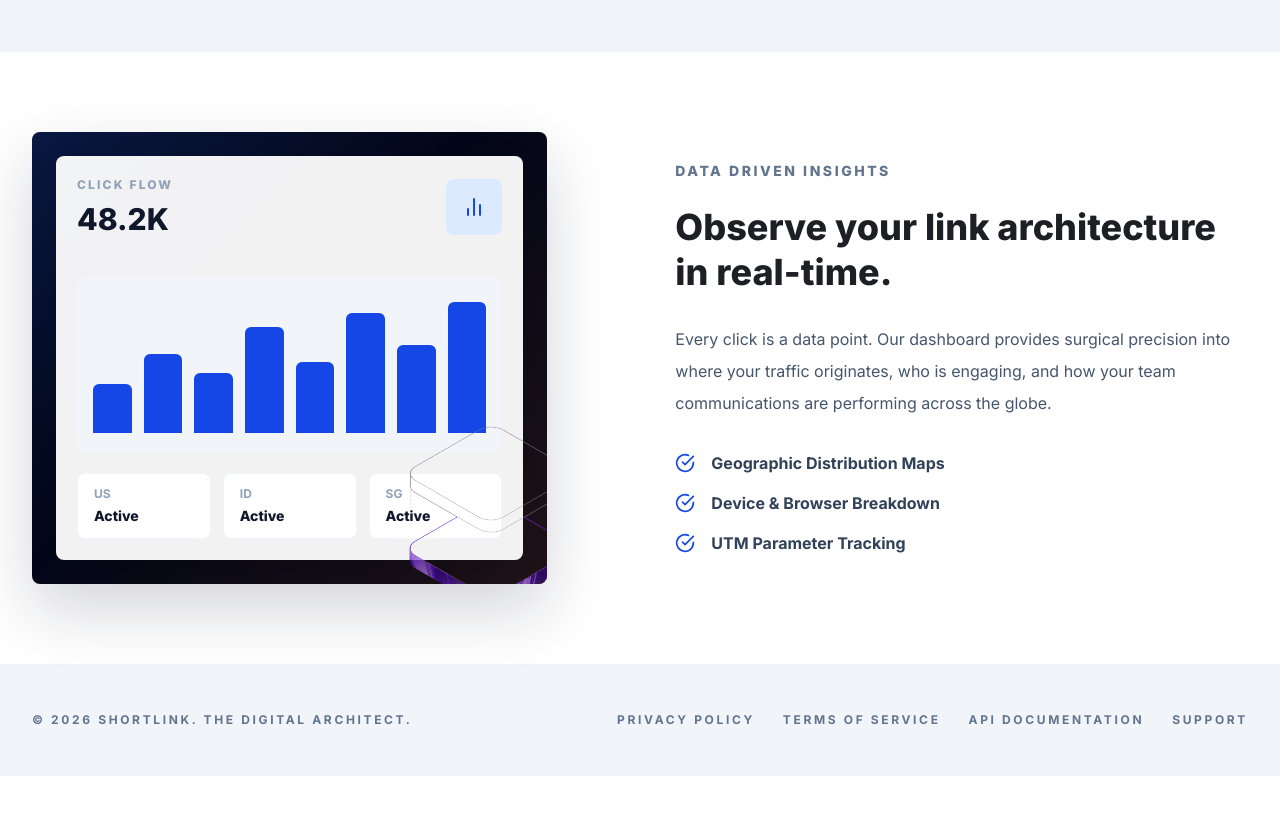
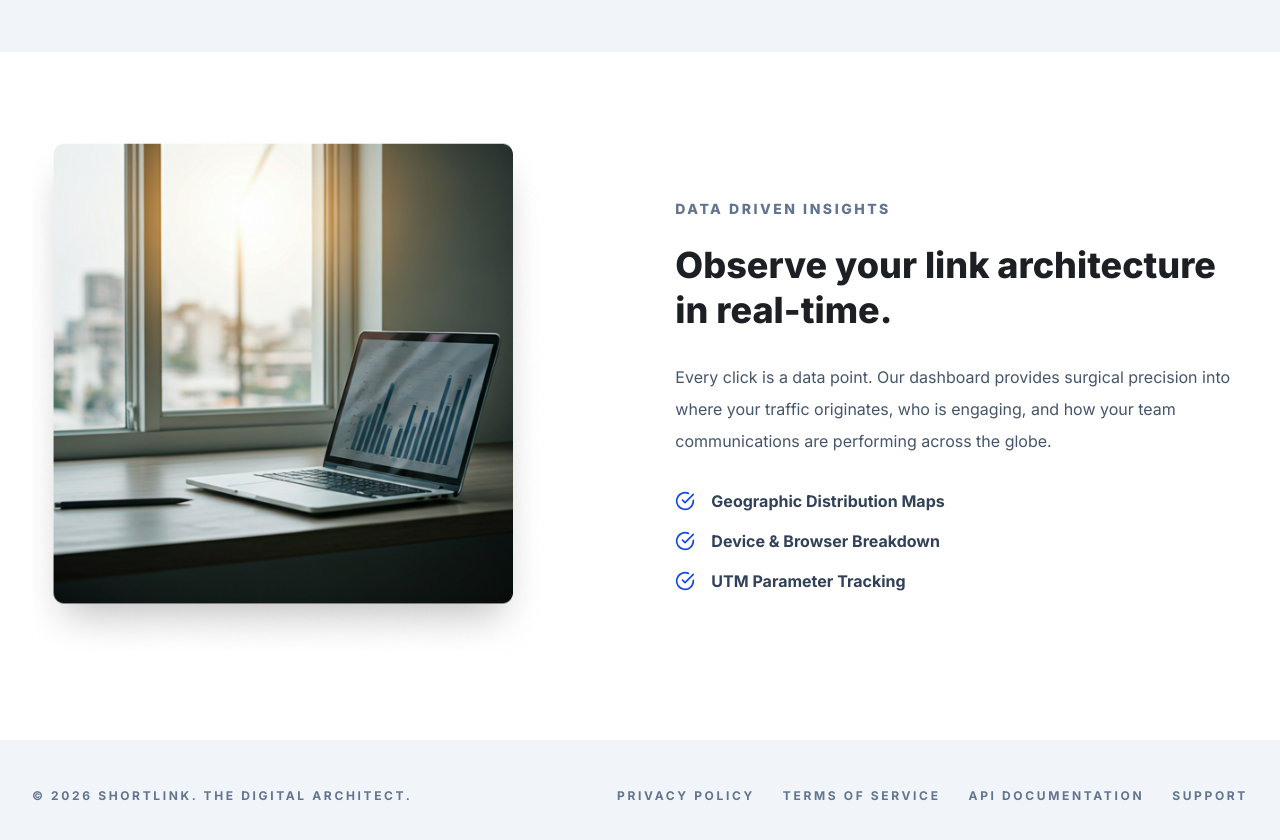
Before and after one commit to anggavb/shortlink-frontend, a React (Vite) app: page / in a window 1280 px wide. Shown: the part 1300-2140 px from the top of the page. Before the commit the page ends 2076 px from the top, so only its background shows below. Built offline with nearby package versions, Linux system fonts and the light colour scheme.

Commit message:
feat(insight): update hero image asset in InsightSection component

```diff
--- a/src/components/landing/InsightSection.jsx
+++ b/src/components/landing/InsightSection.jsx
@@ -1,5 +1,5 @@
 import { FiBarChart2, FiCheckCircle } from "react-icons/fi";
-import heroAsset from "@/assets/hero.png";
+import heroAsset from "@/assets/image.png";
 
 const insightItems = [
   "Geographic Distribution Maps",
@@ -11,56 +11,7 @@ function InsightSection() {
   return (
     <section className="bg-white px-5 py-20 sm:px-7 lg:px-8">
       <div className="mx-auto grid max-w-7xl items-center gap-12 lg:grid-cols-[0.9fr_1fr] lg:gap-32">
-        <div className="relative overflow-hidden rounded-lg bg-slate-950 p-6 shadow-[0_26px_65px_rgba(15,23,42,0.18)]">
-          <div className="absolute inset-0 bg-[linear-gradient(135deg,rgba(37,99,235,0.2),transparent_45%,rgba(249,115,22,0.12))]" />
-          <div className="relative rounded-lg border border-white/10 bg-white/95 p-5 shadow-2xl">
-            <div className="flex items-center justify-between gap-5">
-              <div>
-                <p className="text-xs font-extrabold tracking-[0.18em] text-slate-400 uppercase">
-                  Click Flow
-                </p>
-                <p className="mt-2 text-3xl font-extrabold text-slate-900">
-                  48.2K
-                </p>
-              </div>
-              <div className="grid size-14 place-items-center rounded-lg bg-blue-100 text-blue-700">
-                <FiBarChart2 className="text-2xl" aria-hidden="true" />
-              </div>
-            </div>
-
-            <div className="mt-10 grid h-44 grid-cols-8 items-end gap-3 rounded-lg bg-slate-100 px-4 py-5">
-              {[36, 58, 44, 78, 52, 88, 65, 96].map((height, index) => (
-                <span
-                  key={height + index}
-                  className="rounded-t-md bg-blue-700"
-                  style={{ height: `${height}%` }}
-                  aria-hidden="true"
-                />
-              ))}
-            </div>
-
-            <div className="mt-5 grid gap-3 sm:grid-cols-3">
-              {["US", "ID", "SG"].map((region) => (
-                <div
-                  key={region}
-                  className="rounded-lg border border-slate-100 bg-white px-4 py-3"
-                >
-                  <p className="text-xs font-bold text-slate-400">{region}</p>
-                  <p className="mt-1 text-sm font-extrabold text-slate-900">
-                    Active
-                  </p>
-                </div>
-              ))}
-            </div>
-          </div>
-
-          <img
-            className="absolute -right-8 -bottom-6 w-36 opacity-70 sm:w-44"
-            src={heroAsset}
-            alt=""
-            aria-hidden="true"
-          />
-        </div>
+        <img src={heroAsset} alt="Graphic illustrating data insights" />
 
         <div>
           <p className="text-sm font-extrabold tracking-[0.18em] text-slate-500 uppercase">
```
Also changed, not shown: src/assets/image.png (added).
